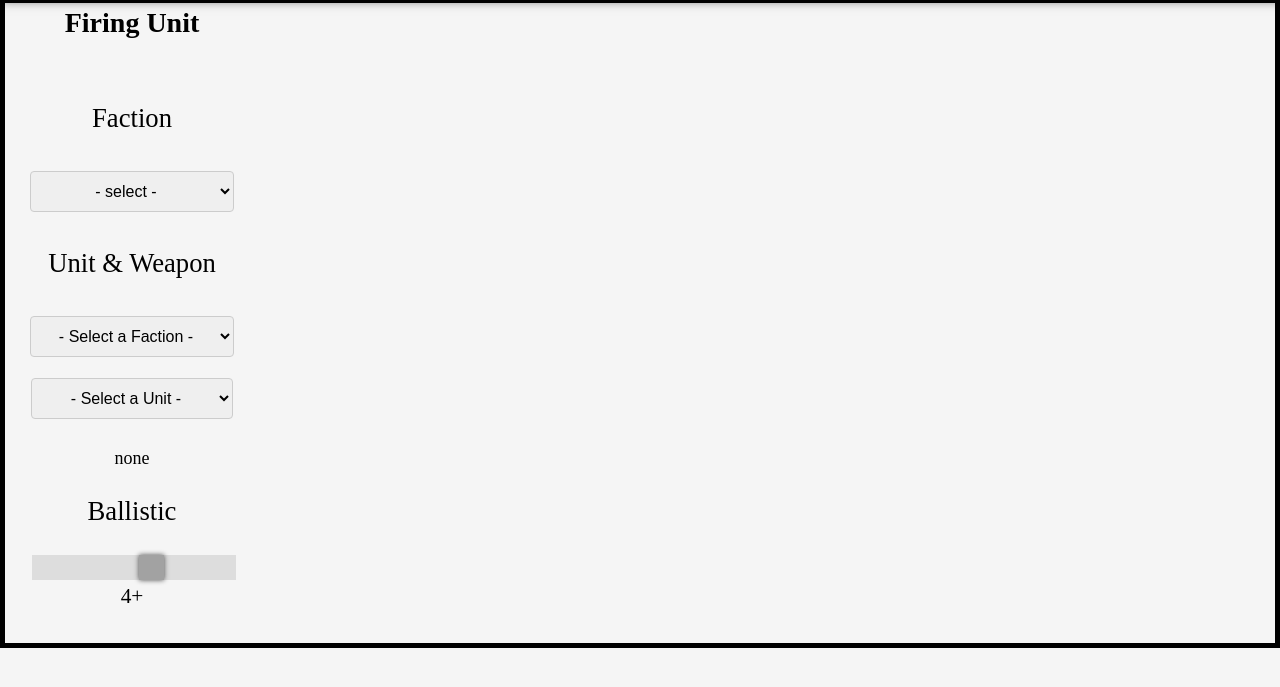
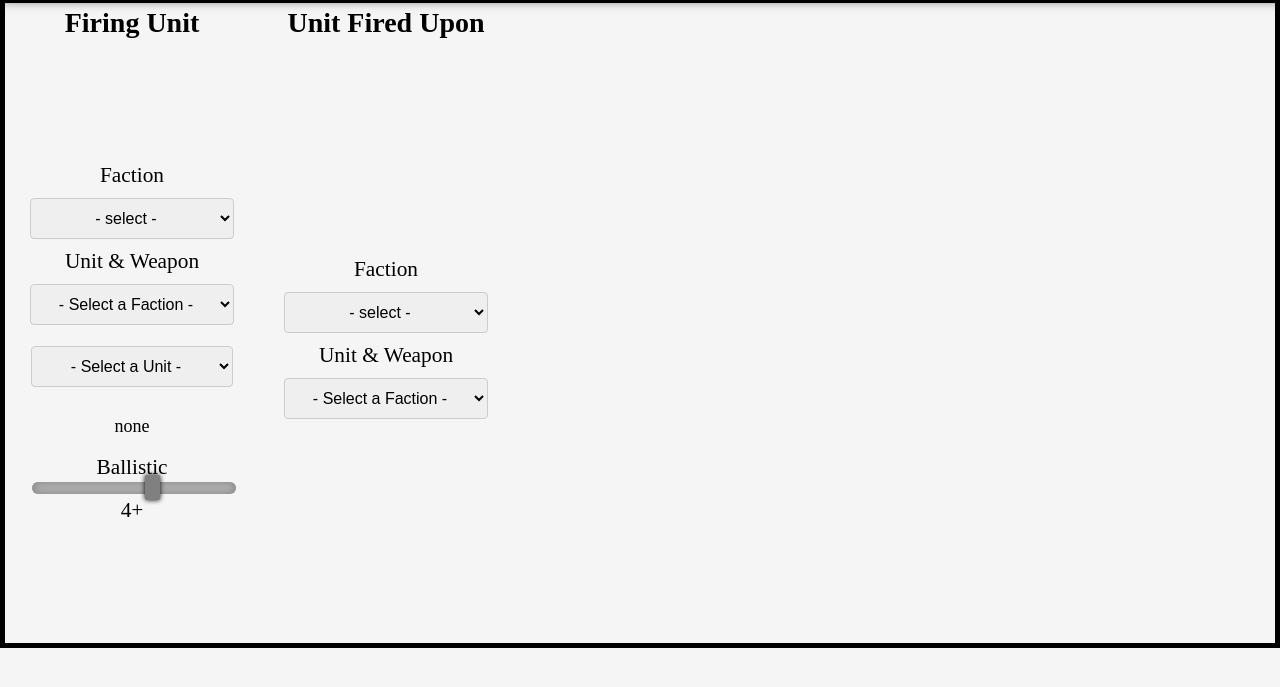
Before and after one commit to jordicious/40K-Assist, a browser extension: page index.html in a window 1280 px wide. Shown: the part 53-740 px from the top of the page. Drawn offline with Linux system fonts and the light colour scheme.

Commit message:
JS and CSS changes
Mostly style stuff and related js

```diff
--- /dev/null
+++ b/data/tau/manifest/null.json
@@ -0,0 +1 @@
+{"name":"null","type":"none","shots":0,"s":0,"ap":0,"d":0}
--- a/data/tau/roster/Cadre Fireblade.json
+++ b/data/tau/roster/Cadre Fireblade.json
@@ -1 +1 @@
-{"name":"Cadre Fireblade","bs":2,"weapons":["Markerlight", "Pulse Rifle", "Photon Grenade"]}
+{"name":"Cadre Fireblade","bs":2,"toughness":3, "save":4,"weapons":["Markerlight", "Pulse Rifle", "Photon Grenade"]}
--- a/data/tau/roster/Commander (XV86 Coldstar).json
+++ b/data/tau/roster/Commander (XV86 Coldstar).json
@@ -1 +1 @@
-{"name":"Commander (XV86 Coldstar)","bs":2,"weapons":["High Output Burst Cannon","Missile Pod"]}
+{"name":"Commander (XV86 Coldstar)","bs":2,"toughness":5, "save":[3,4],"weapons":["High Output Burst Cannon","Missile Pod"]}
--- a/data/tau/roster/Commander.json
+++ b/data/tau/roster/Commander.json
@@ -1 +1 @@
-{"name":"Commander","bs":2,"weapons":["Airbursting Fragmentation Projector","Burst Cannon","Cyclic Ion Blaster","Flamer","Fusion Blaster","Missile Pod","Plasma Rifle"]}
+{"name":"Commander","bs":2,"toughness":5, "save":[3,4],"weapons":["Airbursting Fragmentation Projector","Burst Cannon","Cyclic Ion Blaster","Flamer","Fusion Blaster","Missile Pod","Plasma Rifle"]}
--- a/data/tau/roster/Dummy.json
+++ b/data/tau/roster/Dummy.json
@@ -1 +1 @@
-{"name":"Commander","bs":[4,5],"weapons":[]}
+{"name":"Commander","bs":[4,5],"toughness":5, "save":[3,4],"weapons":[]}
--- a/data/tau/roster/Ethereal.json
+++ b/data/tau/roster/Ethereal.json
@@ -1 +1 @@
-{"name":"Ethereal","bs":4,"weapons":[]}
+{"name":"Ethereal","bs":4,"toughness":3, "save":5,"weapons":[]}
--- a/index.html
+++ b/index.html
@@ -19,7 +19,9 @@
             <th>
                 <p class="ph">Firing Unit</p>
             </th>
-            <th></th>
+            <th>
+                <p class="ph">Unit Fired Upon</p>
+            </th>
             <th></th>
         </tr>
         <tr>
@@ -28,6 +30,7 @@
                 <select id="input">
                     <option value="empty">- select -</option>
                     <option value="tau">T'au Empire</option>
+                    <option value="tyranid">Tyranids</option>
                 </select>
                 <p class="p">Unit & Weapon</p>
                 <select id="unit">
@@ -54,7 +57,18 @@
                     <p class="p" id="bsdisplay">4+</p>
                 </div>
             </td>
-            <td class="main" id="middle"></td>
+            <td class="main" id="middle">
+                <p class="p">Faction</p>
+                <select id="input2">
+                    <option value="empty">- select -</option>
+                    <option value="tau">T'au Empire</option>
+                    <option value="tyranid">Tyranids</option>
+                </select>
+                <p class="p">Unit & Weapon</p>
+                <select id="unit2">
+                    <option id ='defaultunit2'>- Select a Faction -</option>
+                </select>
+            </td>
             <td class="main" id="right"></td>
         </tr>
     </table>
--- a/logic.js
+++ b/logic.js
@@ -61,19 +61,19 @@ function fillWargear(unit){
     $('#weapon').change();
 
     bs = unit.bs;
+    console.log(bs);
     if (bs.length > 1){
         $('#bs')[0].min = bs[0];
         $('#bs')[0].max = bs[1];
         $('#bs')[0].value = bs[0];
+        $('#bs').removeClass('grey');
         $('#bs')[0].disabled = false;
-        $('#bs').removeClass('grey');
-    } else {
+    }else{
         $('#bs')[0].min = 1;
         $('#bs')[0].max = 6;
         $('#bs')[0].value = bs;
+        $('#bs').addClass('grey');
         $('#bs')[0].disabled = true;
-        console.log('addclass executing');
-        $('#bs').addClass('grey');
     }
     $('#bs').change();
 }
@@ -107,3 +107,21 @@ function updatebs(){
     var e = $('#bs').val();
     $('#bsdisplay')[0].innerText = e+'+';
 }
+
+/*Listeners for second army*/
+$(document).ready(function() {
+    $('#input2').change(function () {
+        var army = $('#input2').val();
+        fileHead = 'data/' + army + '/';
+        JSONRead(fileHead + 'manifest.json', populate2);
+    });
+});
+
+function populate2(ros){
+    roster2 = ros.units;
+    $('#unit2')[0].innerHTML = '';
+    for(var i=0; i < roster2.length; i++){
+        $('#unit2')[0].innerHTML += '<option>' + roster2[i] + '</option>';
+    }
+    $('#unit2').change();
+}
--- a/style.css
+++ b/style.css
@@ -25,8 +25,9 @@ p.ph {
     margin: 1%;
 }
 
-.p{
-    font-size: 20pt;
+p.p{
+    font-size: 16pt;
+    margin: auto;
 }
 
 hr{
@@ -35,6 +36,50 @@ hr{
 
 a{
     display: none;
+}
+
+input[type=range]{
+    -webkit-appearance: none;
+    width: 100%;
+    height: 12px;
+    background: #d3d3d3;
+    outline: none;
+    border-radius: 6px;
+    box-shadow: inset 0 0 5px grey;
+    transition: all 0.3s ease-in-out;
+}
+
+input[type=range]::-webkit-slider-thumb {
+    -webkit-appearance: none;
+    appearance: none;
+    width: 25px;
+    height: 25px;
+    background: red;
+    cursor: pointer;
+    border-radius: 15px;
+    box-shadow: 0 0 5px black;
+    transition: all 0.3s ease-in-out;
+}
+
+input[type=range].grey{
+    -webkit-appearance: none;
+    width: 100%;
+    height: 12px;
+    background: #b3b3b3;
+    outline: none;
+    border-radius: 6px;
+    box-shadow: inset 0 0 10px grey;
+}
+
+input[type=range].grey::-webkit-slider-thumb {
+    -webkit-appearance: none;
+    appearance: none;
+    width: 15px;
+    height: 25px;
+    background: grey;
+    cursor: pointer;
+    border-radius: 2px;
+    box-shadow: 0 0 5px black;
 }
 
 .content {
@@ -62,44 +107,8 @@ a{
     display: inline-block;
 }
 
-#bsdisplay{
-    font-size: 16pt;
-    margin: auto;
-}
-
-input[type=range] {
-    -webkit-appearance: none;  /* Override default CSS styles */
-    width: 100%; /* Full-width */
-    height: 25px; /* Specified height */
-    background: #d3d3d3; /* Grey background */
-    outline: none; /* Remove outline */
-    opacity: 0.7; /* Set transparency (for mouse-over effects on hover) */
-    -webkit-transition: .2s; /* 0.2 seconds transition on hover */
-    transition: opacity .2s;
-}
-
-/* Mouse-over effects */
-input[type=range]:hover {
-    opacity: 1; /* Fully shown on mouse-over */
-}
-
-/* The slider handle (use -webkit- (Chrome, Opera, Safari, Edge) and -moz- (Firefox) to override default look) */
-input[type=range]::-webkit-slider-thumb {
-    -webkit-appearance: none; /* Override default look */
-    appearance: none;
-    width: 25px; /* Set a specific slider handle width */
-    height: 25px; /* Slider handle height */
-    background: red;
-    cursor: pointer; /* Cursor on hover */
-    box-shadow: 0 0 5px black;
-}
-
-input[type=range].grey::-webkit-slider-thumb{
-    background: grey;
-}
-
-input[type=range].grey:hover{
-    opacity: 0.7;
+.slidebox{
+    text-align: center;
 }
 
 select{
```
Also changed, not shown: data/tau/manifest.json, data/tyranid/manifest.json (added).
